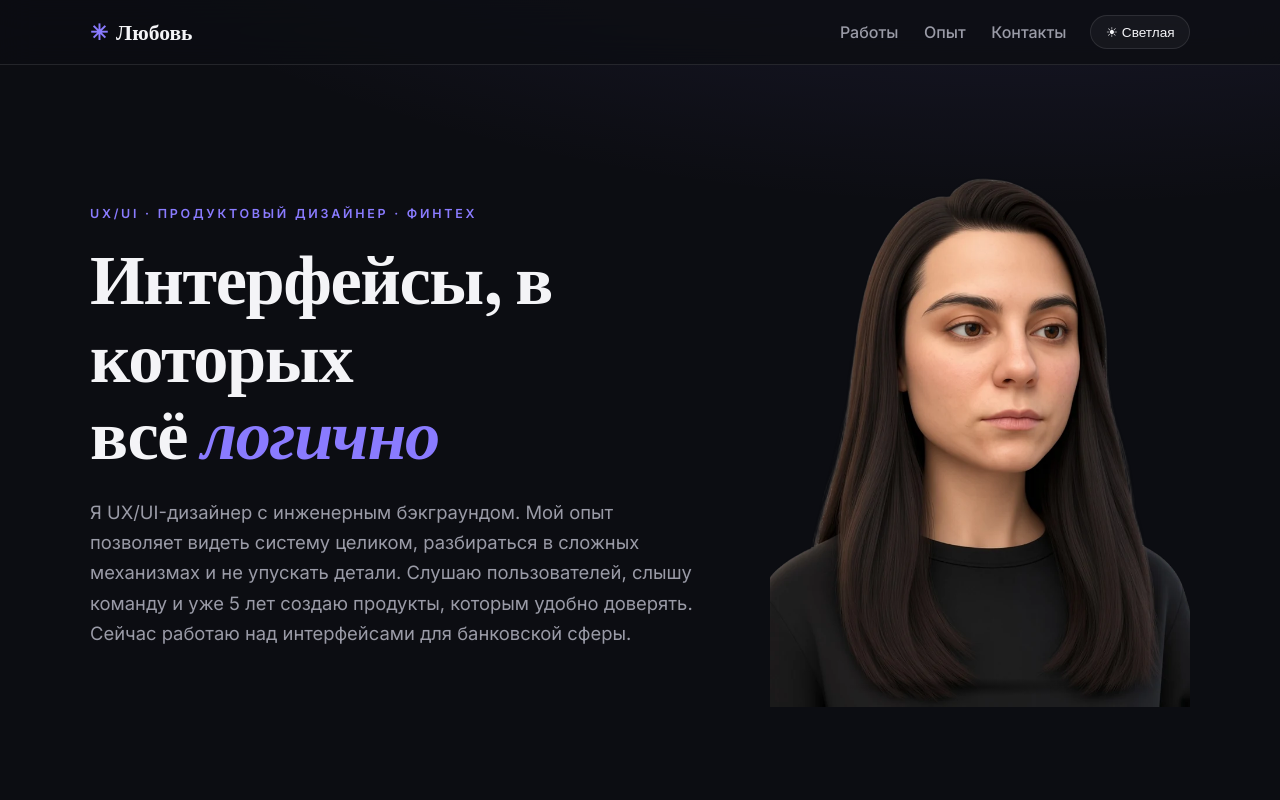
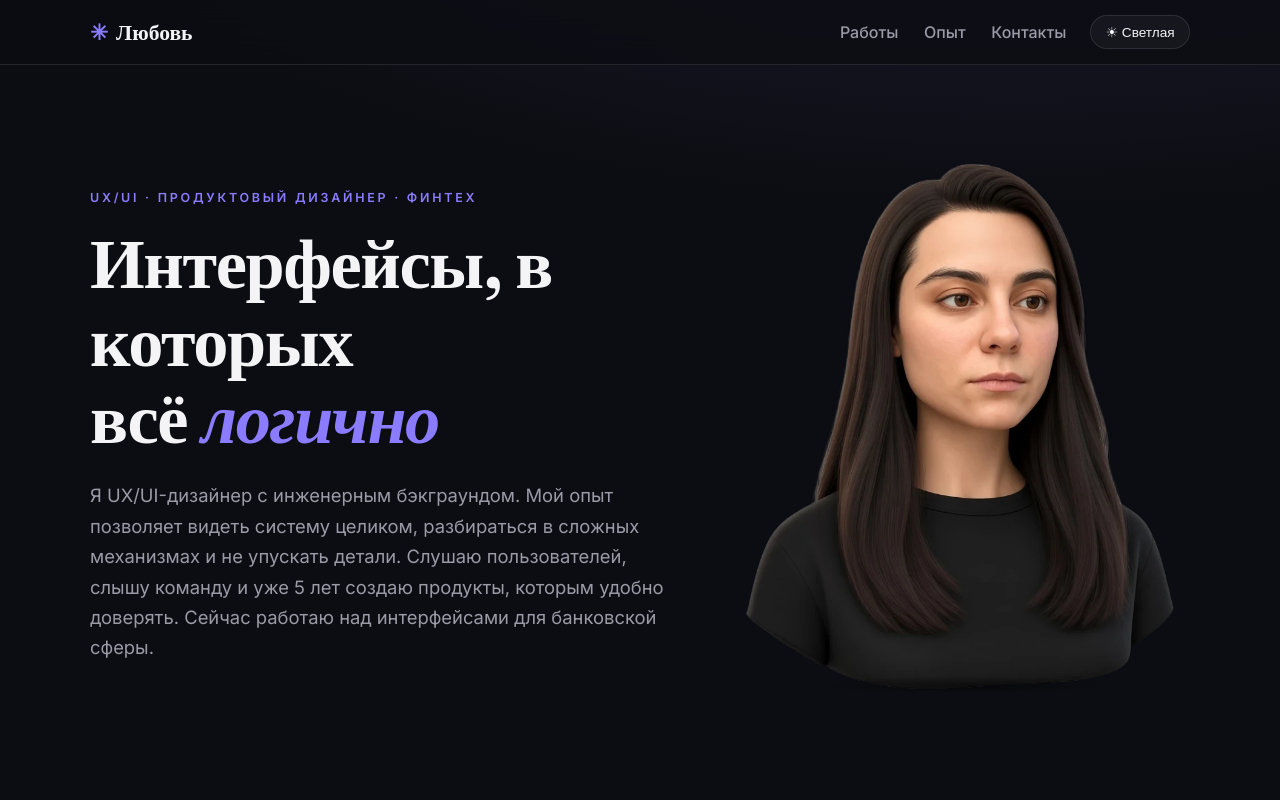
Before and after one commit to lyubov-dotcom/my_website, a React (Vite) app: page / in a window 1280 px wide. Shown: the top 800 px of the page. Built offline with nearby package versions, Linux system fonts and the light colour scheme.

Commit message:
Show the full 3D bust with shoulders, facing the hero text
Replace the cropped head with a complete shoulder-length bust and
stop the layout from clipping it. The face now looks toward the copy.

Co-authored-by: lyubov-dotcom <lyubov-dotcom@users.noreply.github.com>

```diff
--- a/src/HeroAvatar.css
+++ b/src/HeroAvatar.css
@@ -1,20 +1,25 @@
 .hero-avatar-stage {
-  --avatar-w: clamp(250px, 36vw, 420px);
+  --avatar-w: clamp(280px, 40vw, 460px);
   --mx: 50%;
   --my: 40%;
   position: relative;
   width: var(--avatar-w);
-  aspect-ratio: 3 / 4;
   flex-shrink: 0;
   cursor: none;
 }
 
 .hero-avatar-rig {
-  position: absolute;
-  inset: 0;
+  position: relative;
+  width: 100%;
 }
 
-.hero-avatar-photo,
+.hero-avatar-photo {
+  display: block;
+  width: 100%;
+  height: auto;
+  pointer-events: none;
+}
+
 .hero-avatar-blueprint img {
   position: absolute;
   inset: 0;
@@ -22,7 +27,6 @@
   width: 100%;
   height: 100%;
   object-fit: contain;
-  object-position: center bottom;
   pointer-events: none;
 }
 
```
Also changed, not shown: public/avatar/lyubov-3d-left-blueprint.webp, public/avatar/lyubov-3d-left.webp.
